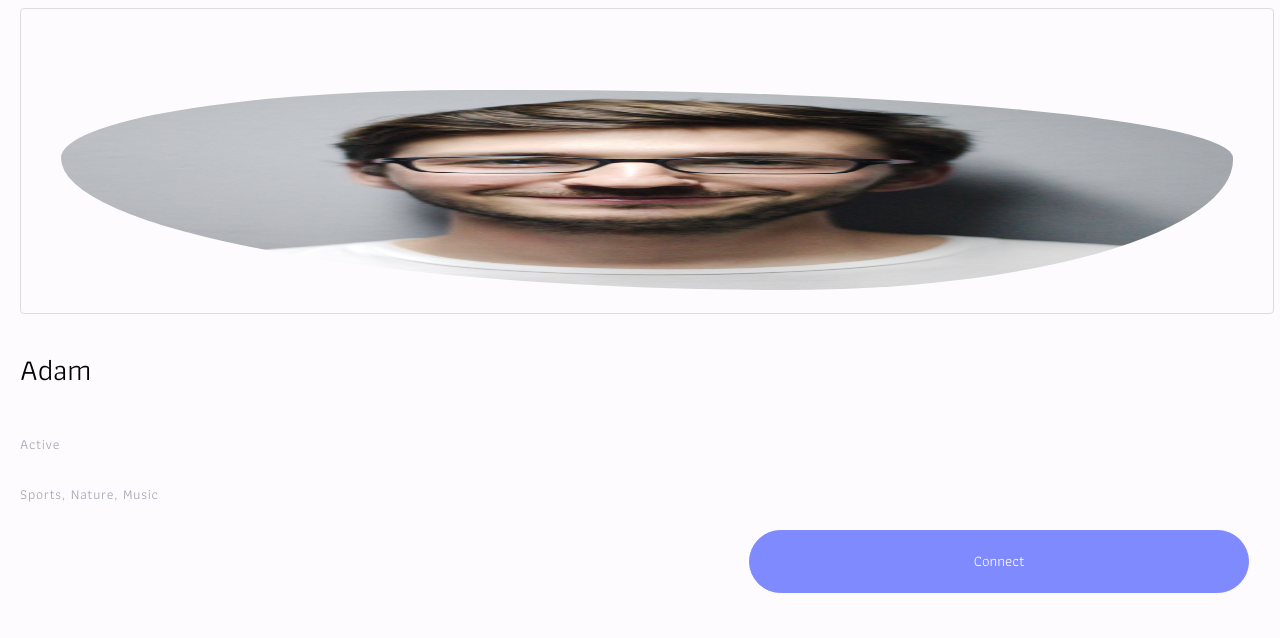
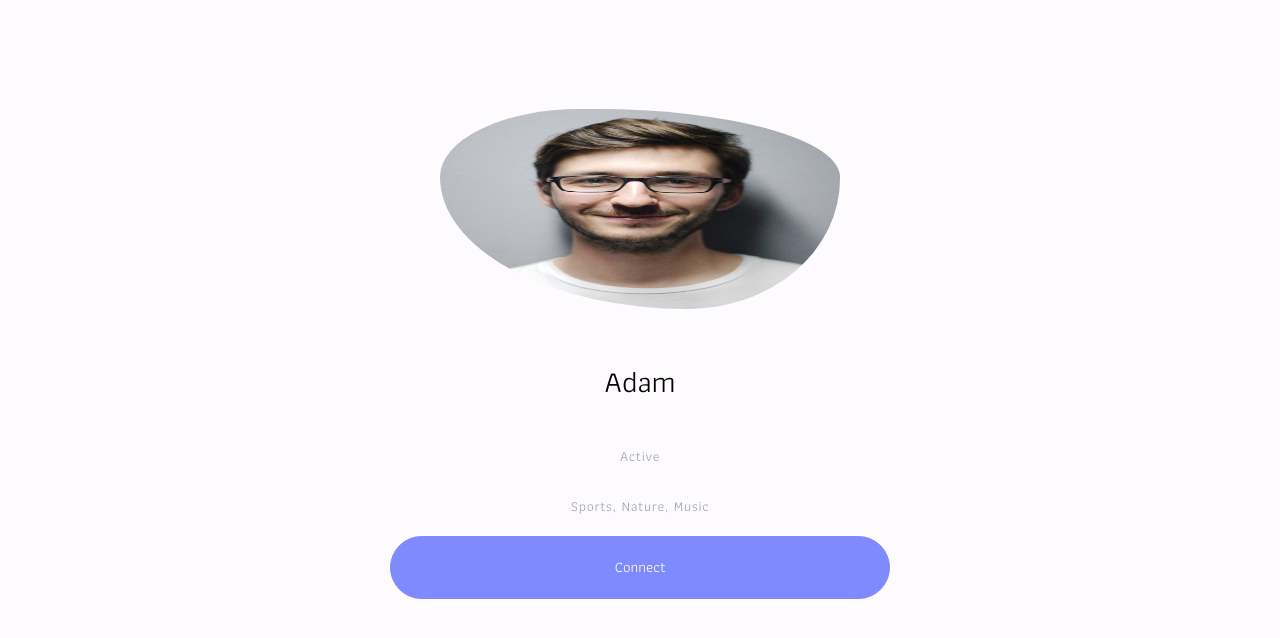
Before and after one commit to kevinOct/DevelopingMobileApps-WebApp, a Vue app in the folder app/: page /Profile in a window 1280 px wide. Shown: the top 638 px of the page. Built offline with nearby package versions, Linux system fonts and the light colour scheme.

Commit message:
Update Profile.vue

```diff
--- a/app/src/views/Profile.vue
+++ b/app/src/views/Profile.vue
@@ -1,20 +1,17 @@
 <template>
-  <div class="container">
+  <div class="main_container">
     <Header />
     <figure>
       <img src="../assets/adam.png" alt="">
     </figure>
-  </div>
-  <div class="text-container">
+
     <Intro Name="Adam" Status="Active" Interests="Sports, Nature, Music" />
+    <Button
+        @btn-click="openProfile()"
+        text="Connect"
+        btnClass="primary"
+    />
 
-              <div class="btn-container">
-                  <Button
-                      @btn-click="openProfile()"
-                      text="Connect"
-                      btnClass="primary"
-                    />
-              </div>
   </div>
 </template>
 
@@ -46,4 +43,8 @@ export default {
 .btn-container {
   align-self: flex-end;
 }
+
+img {
+  width: 400px;
+}
 </style>
```
